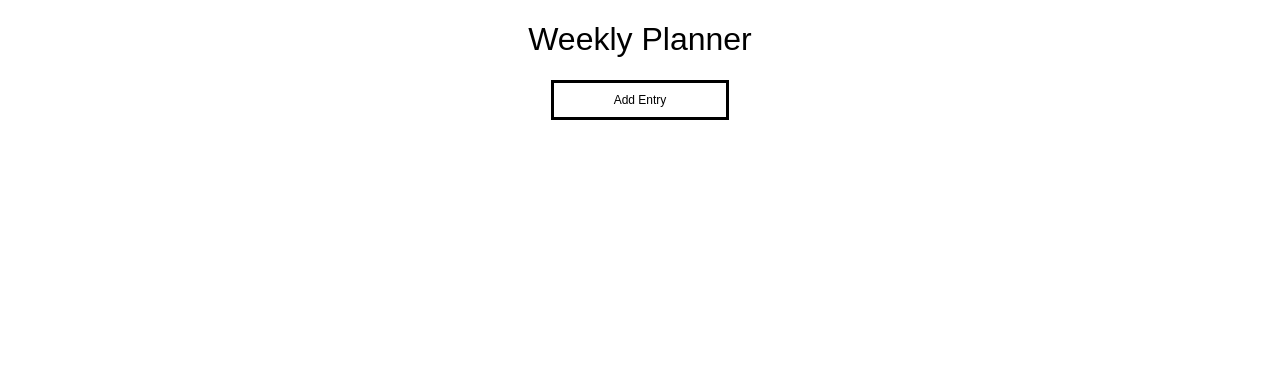
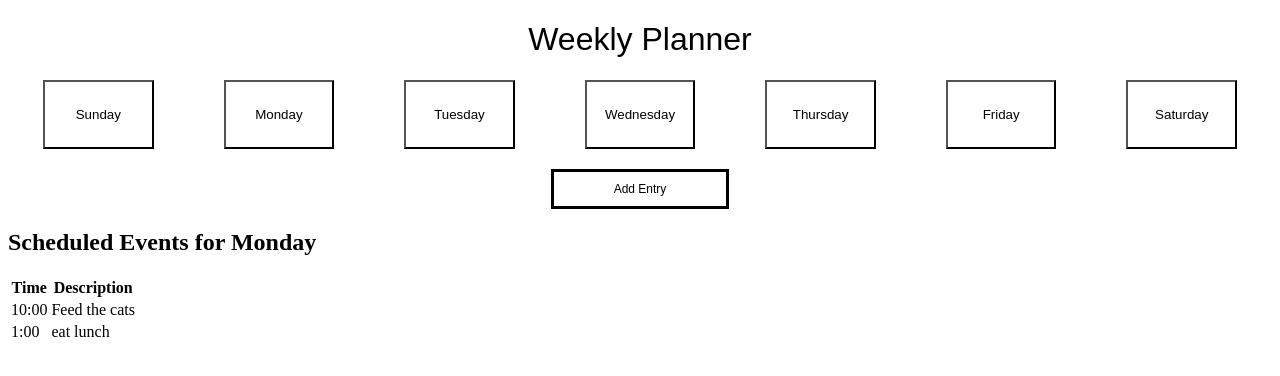
Before and after one commit to katiefugate/week-planner, a plain HTML site: page index.html in a window 1280 px wide. Drawn offline with Linux system fonts and the light colour scheme.

Commit message:
switching

```diff
--- a/index.html
+++ b/index.html
@@ -10,6 +10,15 @@
     <div class="overlay hidden"></div>
     <h1>Weekly Planner</h1>
     <div class="container">
+      <div class="row all-days">
+        <button class="days">Sunday</button>
+        <button class="days">Monday</button>
+        <button class="days">Tuesday</button>
+        <button class="days">Wednesday</button>
+        <button class="days">Thursday</button>
+        <button class="days">Friday</button>
+        <button class="days">Saturday</button>
+      </div>
       <div class="add-entry-button">
       <button class="add-button">Add Entry</button>
       </div>
@@ -49,6 +58,25 @@
           <button class="submit-button" type="submit">Submit</button>
         </form>
       </div>
+      <h2>Scheduled Events for Monday</h2>
+      <table>
+        <thead>
+          <tr>
+            <th>Time</th>
+            <th>Description</th>
+          </tr>
+        </thead>
+        <tbody>
+          <tr>
+            <td>10:00</td>
+            <td>Feed the cats</td>
+          </tr>
+          <tr>
+            <td>1:00</td>
+            <td>eat lunch</td>
+          </tr>
+        </tbody>
+      </table>
     </div>
     <script src="main.js"></script>
   </body>
--- a/styles.css
+++ b/styles.css
@@ -62,6 +62,7 @@ form {
 .add-entry-button {
   display: flex;
   flex-direction: column;
+  margin-top: 20px;
 }
 
 .overlay {
@@ -76,4 +77,20 @@ form {
 .hidden {
   display: none;
 }
+
+.days {
+  background-color: white;
+  padding: 25px 10px;
+  flex-basis: calc(100% / 7);
+  margin: 0 35px;
 }
+
+.all-days {
+  display: flex;
+  width: 100%;
+}
+
+.days:hover {
+  background-color: rgb(221, 221, 221);
+  cursor: pointer;
+}
```
